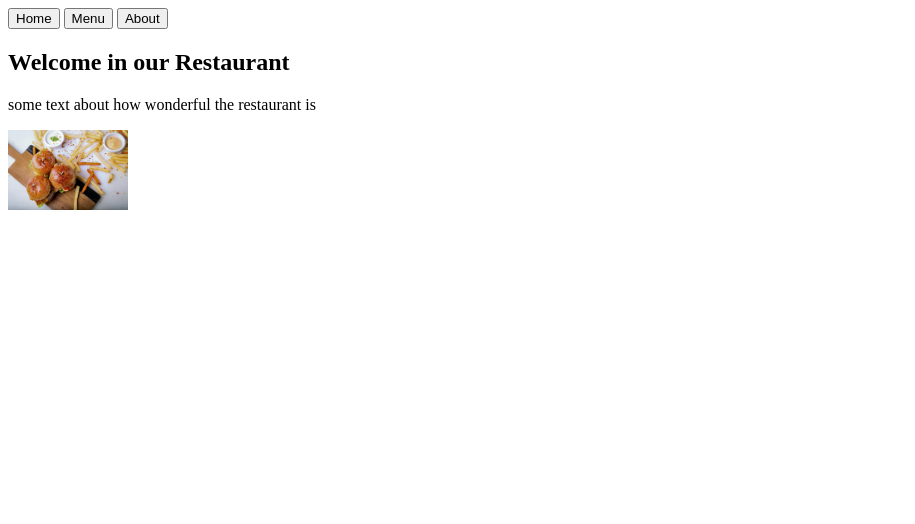
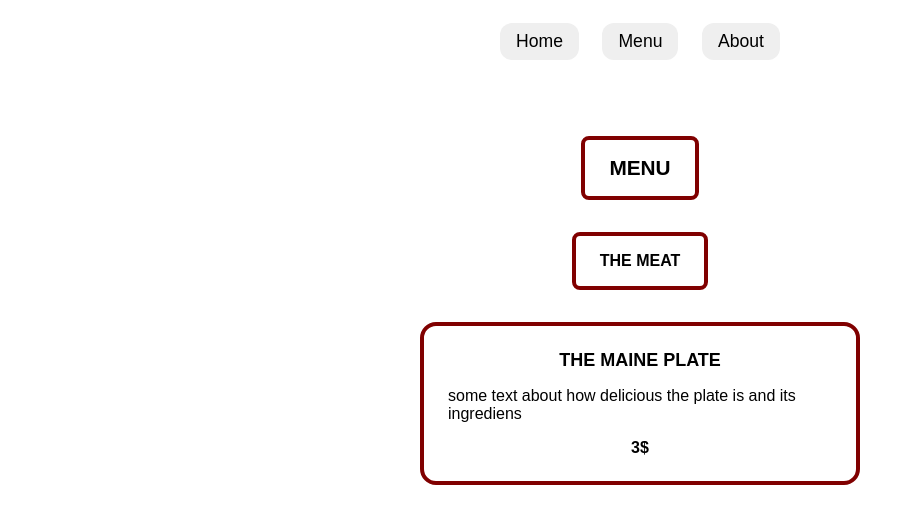
Before and after one commit to TahraouiMustapha/Restaurant-Page, a website built with webpack: page src/index.html in a window 1280 px wide. Both pictures are taken after a click on the button "Menu". Shown: the whole page, without its empty margins (0-915 px from the left). Built offline with nearby package versions, Linux system fonts and the light colour scheme.

Commit message:
create a module that export a function create div element for the menu tab

```diff
--- a/package.json
+++ b/package.json
@@ -12,7 +12,9 @@
   "author": "",
   "license": "ISC",
   "devDependencies": {
+    "css-loader": "^7.1.1",
     "html-webpack-plugin": "^5.6.0",
+    "style-loader": "^4.0.0",
     "webpack": "^5.91.0",
     "webpack-cli": "^5.1.4",
     "webpack-dev-server": "^5.0.4"
--- a/src/index.html
+++ b/src/index.html
@@ -7,9 +7,9 @@
 <body>
     <header>
         <nav>
-            <button>Home</button>
-            <button>Menu</button>
-            <button>About</button>
+            <button id="homeBtn">Home</button>
+            <button id="menuBtn">Menu</button>
+            <button id="aboutBtn">About</button>
         </nav>
     </header>
 
--- a/src/index.js
+++ b/src/index.js
@@ -1,4 +1,13 @@
 import image from './image.jpg';
+import './style.css';
 import { pageLoader } from './page-load.js';
+import { menuLoader } from './menu-loader.js';
 
 pageLoader(image);
+
+const menuBtn = document.querySelector('#menuBtn');
+menuBtn.onclick = () => {
+    const content = document.querySelector('#content');
+    content.innerHTML = '';
+    menuLoader();
+};
--- /dev/null
+++ b/src/menu-loader.js
@@ -0,0 +1,41 @@
+
+
+function menuLoader() {
+    const myDiv = document.createElement('div');
+    myDiv.classList.add('menuDiv');
+
+
+    const title = document.createElement('div');
+    title.classList.add('title');
+    title.textContent = 'Menu';
+    myDiv.appendChild(title);
+
+    const foodKind = document.createElement('div');
+    foodKind.classList.add('foodKind');
+    foodKind.textContent = 'the meat';
+    myDiv.appendChild(foodKind);
+
+    const plate = document.createElement('div');
+    plate.classList.add('plate');
+
+    const nameOfplate = document.createElement('h2');
+    nameOfplate.textContent = 'the maine plate';
+    plate.appendChild(nameOfplate) ;
+
+    const desc = document.createElement('p');
+    desc.textContent = 'some text about how delicious the plate is and its ingrediens';
+    plate.appendChild(desc) ;
+
+    const price = document.createElement('div');
+    price.textContent = '3$';
+    plate.appendChild(price) ;
+
+    myDiv.appendChild(plate);
+
+
+
+    const content = document.querySelector('#content');
+    content.appendChild(myDiv);
+}
+
+export { menuLoader } ;
--- a/src/page-load.js
+++ b/src/page-load.js
@@ -1,19 +1,22 @@
 function pageLoader (image) {
     const content = document.querySelector('#content');
+    const myDiv = document.createElement('div');
 
     const headLine = document.createElement('h2');
     headLine.textContent = 'Welcome in our Restaurant';
-    content.appendChild(headLine);
+    myDiv.appendChild(headLine);
 
     const sometxt = document.createElement('p');
     sometxt.textContent = 'some text about how wonderful the restaurant is';
-    content.appendChild(sometxt);
+    myDiv.appendChild(sometxt);
 
     const myImage = new Image();
     myImage.src = image;
     myImage.width = 120;
-    content.appendChild(myImage);
+    myDiv.appendChild(myImage);
 
+
+    content.appendChild(myDiv);
 }
 
 export { pageLoader };
--- /dev/null
+++ b/src/style.css
@@ -0,0 +1,84 @@
+*{
+    padding:0;
+    margin:0;
+    font-family: sans-serif;
+}
+
+body {
+    display: flex;
+    flex-direction: column;
+    gap: 32px;
+    height: 100vh;
+}
+
+header {
+    height: 72px;
+    display: flex;
+    justify-content: center;
+    align-items: end;
+}
+
+header nav {
+    display: flex;
+    justify-content: space-between;
+    align-items: center;
+    width: 280px;
+    margin-bottom: 12px;
+}
+
+button {
+    padding: 8px 16px ;
+    font-size: 1.1em;
+    cursor: pointer;
+    border-radius: 12px;
+    border: none;
+}
+
+#content {
+    flex:1;
+    display: flex;
+    justify-content: center;
+}
+
+.menuDiv ,.contactDiv{
+    width: 40vw;
+    height:fit-content;
+    padding: 2em;
+    display: flex;
+    flex-direction: column;
+    align-items: center;
+    gap: 32px;
+}
+
+.title , .foodKind{
+    padding: 16px 24px;
+    border: 4px solid maroon;
+    font-weight: 600;
+    border-radius: 8px;
+    text-transform: uppercase;
+}
+
+.title {
+    font-size: 1.3em;
+}
+
+.plate {
+    display: flex;
+    flex-direction: column;
+    align-items: center;
+    gap: 16px;
+    width: 30vw;
+    padding: 1.5em;
+    border-radius: 16px;
+    border: 4px solid maroon;
+}
+
+.plate h2 {
+    text-transform: uppercase;
+    font-size: 18px;
+    font-weight: 600;
+}
+
+.plate div {
+    font-weight: 600;
+}
--- a/webpack.config.js
+++ b/webpack.config.js
@@ -13,8 +13,12 @@ module.exports = {
             {
                 test: /\.(png|svg|jpg|jpeg|gif)$/i,
                 type: 'asset/resource',
-            }
-    ]
+            },
+            {
+                test: /\.css$/i,
+                use: ['style-loader', 'css-loader'],
+              },
+        ]
     },
     devtool: 'inline-source-map',
     devServer: {
```
Also changed, not shown: src/contact-loader.js (added), 1 other file.
